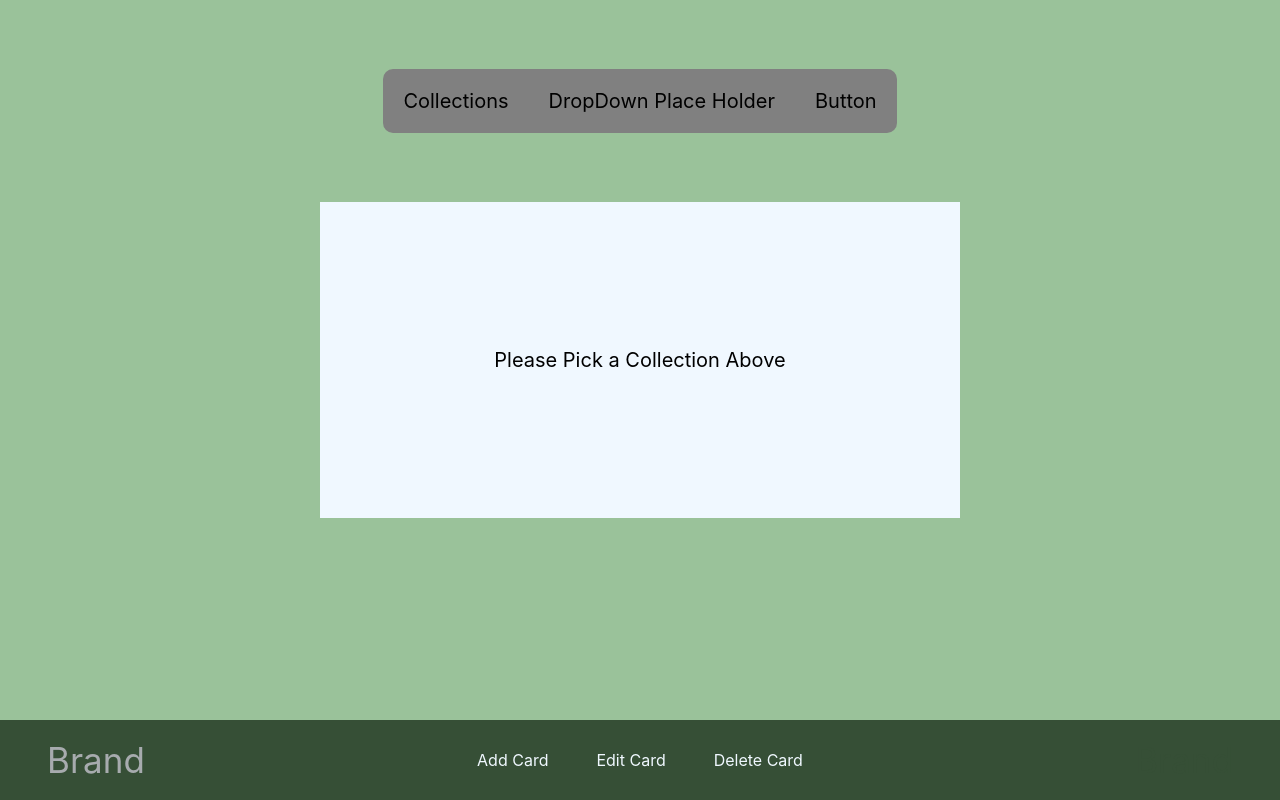
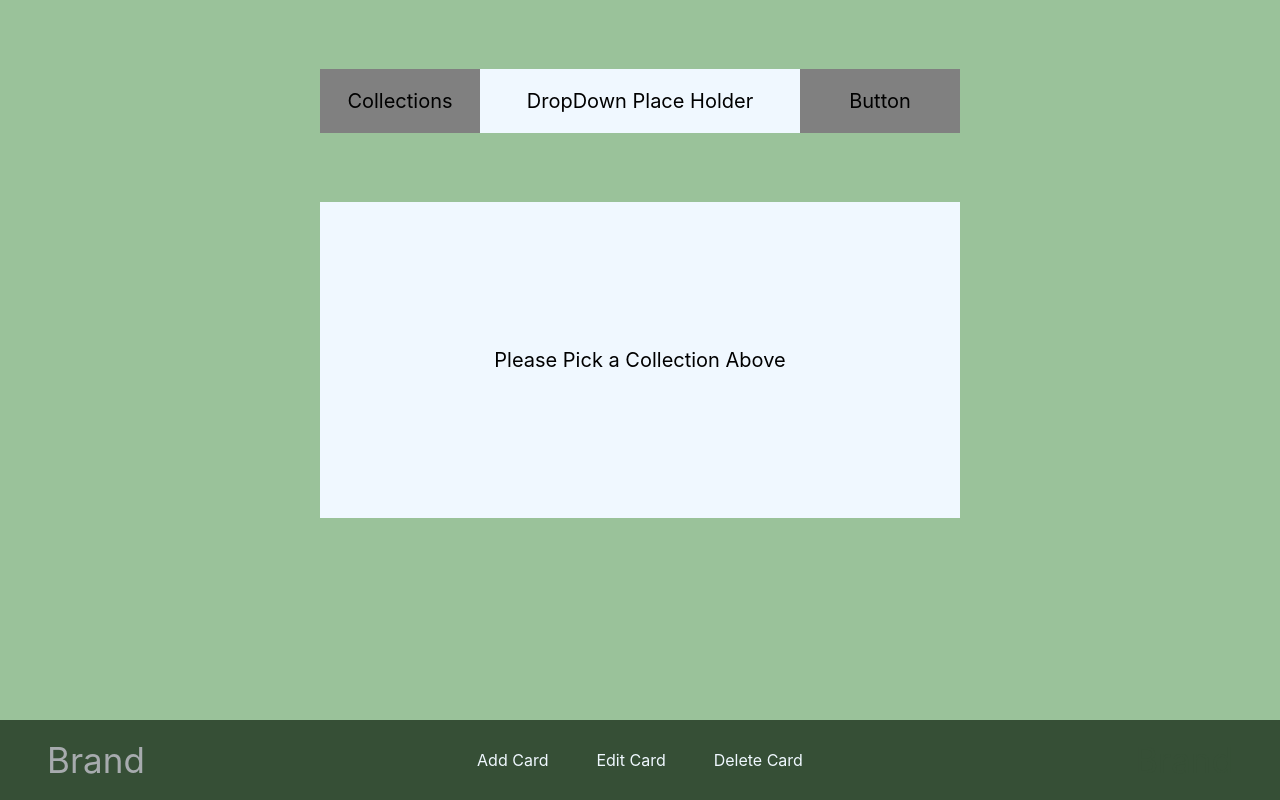
Before and after one commit to TinTooth/flashcardsFrontEnd, a React (Create React App) app: page / in a window 1280 px wide. Built offline with nearby package versions, Linux system fonts and the light colour scheme; no server answers.

Commit message:
Modal Component Created

```diff
--- a/src/App.jsx
+++ b/src/App.jsx
@@ -50,6 +50,7 @@ function App() {
 
   return (
     <div>
+
       <div className='main-container'>
         <NextPrev setCurrentCard={setCurrentCard}
           flashCards = {flashCards} currentCard = {currentCard}
--- a/src/Components/CollectionBar.jsx/CollectionBar.css
+++ b/src/Components/CollectionBar.jsx/CollectionBar.css
@@ -9,11 +9,28 @@
 }
 
 .bar {
+
     background-color: grey;
-    border-radius: 10px;
+    border-radius: px;
     display: flex;
     flex-wrap: wrap;
+    width: 100%;
+    text-align: center;
+    text-justify: center;
 }
-.c-box {
-    padding: 1em;
+.c-box1 {
+    margin: auto;
+    width: 25%;
 }
+.c-box2 {
+    background-color: aliceblue;
+    margin: auto;
+    width: 50%;
+    padding-top: 1em;
+    padding-bottom: 1em;
+}
+.c-box3 {
+    margin: auto;
+
+    width: 25%;
+}
--- a/src/Components/CollectionBar.jsx/CollectionBar.jsx
+++ b/src/Components/CollectionBar.jsx/CollectionBar.jsx
@@ -7,9 +7,9 @@ const CollectionBar = ({setCurrentSelections, collections, setCurrentCard}) => {
     return (
         <div className="collection-container">
             <div className='bar'>
-                <div className="c-box" onClick = {tempclick}>Collections</div>
-                <div className="c-box">DropDown Place Holder</div>
-                <div className='c-box' onClick = {tempclick2}>Button</div>
+                <div className="c-box1" onClick = {tempclick}>Collections</div>
+                <div className="c-box2">DropDown Place Holder</div>
+                <div className='c-box3' onClick = {tempclick2}>Button</div>
             </div>
         </div>
     );
--- a/src/Components/Footer/Footer.css
+++ b/src/Components/Footer/Footer.css
@@ -30,3 +30,7 @@
     color: rgb(54, 79, 54);
     margin-right: 1.2em
 }
+
+.edit-card {
+    cursor: pointer;
+}
--- a/src/Components/Footer/Footer.jsx
+++ b/src/Components/Footer/Footer.jsx
@@ -1,14 +1,29 @@
-import React from 'react';
+import React, { useState } from 'react';
 import './Footer.css'
+import Modal from '../Modal/Modal';
 
 const Footer = (prop) => {
+    const [showAdd,setShowAdd] = useState(false)
+    const [showEdit,setShowEdit] = useState(false)
+
+    const handleAdd = () => {
+        if (!showAdd) {setShowAdd(true);}
+        else {setShowAdd(false);}
+    }
+    const handleEdit = () => {
+        if (!showEdit) {setShowEdit(true);}
+        else {setShowEdit(false);}
+    }
+
     return (
         <div className='footer'>
+            <Modal title = 'Add Card' onClose={handleAdd} show ={showAdd}>Test Child</Modal>
+            <Modal title = 'Edit Card' oncClose = {handleEdit} show ={showEdit}>Test</Modal>
             <div className='brand'>Brand</div>
 
             <div className='edits'>
-                <div>Add Card</div>
-                <div>Edit Card</div>
+                <div  className = 'edit-card'onClick = {handleAdd}>Add Card</div>
+                <div  className = 'edit-card'onClick = {handleEdit}>Edit Card</div>
                 <div>Delete Card</div>
             </div>
             <div className="invs">Brand</div>
--- /dev/null
+++ b/src/Components/Modal/Modal.css
@@ -0,0 +1,42 @@
+.modal-bg {
+    position: fixed;
+    top: 0;
+    left: 0;
+    width: 100vw;
+    height: 100vh;
+    background-color: rgba(0,0,0,.45);
+    z-index: 100;
+    display: flex;
+    justify-content: center;
+    align-items: center;
+}
+
+
+.modal {
+    background-color: aliceblue;
+    border-radius: 10px;
+}
+
+.modal-header{
+    padding-left:10px;
+    padding-right: 10px;
+    padding-top: 3px;
+    color:aliceblue;
+    border-top-left-radius: 10px;
+    border-top-right-radius: 10px;
+    border-bottom: solid gray;
+    display: flex;
+    justify-content: space-between;
+    align-items: center;
+    gap :5em;
+    background-color: rgb(54, 79, 54);
+}
+
+.modal-close-btn {
+    cursor: pointer;
+    font-size: larger;
+}
+
+.modal-body {
+    padding: 3em;
+}
--- /dev/null
+++ b/src/Components/Modal/Modal.jsx
@@ -0,0 +1,22 @@
+import './Modal.css'
+
+
+const Modal = ({title,onClose,children,show}) => {
+    return show ?(
+        <>
+        <div className="modal-bg">
+            <div className='modal'>
+                <div className="modal-header">
+                    <h3>{title}</h3>
+                    <span className='modal-close-btn' onClick ={onClose}>X</span>
+                </div>
+                <div className="modal-body">
+                    {children}
+                </div>
+            </div>
+        </div>
+        </>
+     ):null;
+}
+
+export default Modal;
```
